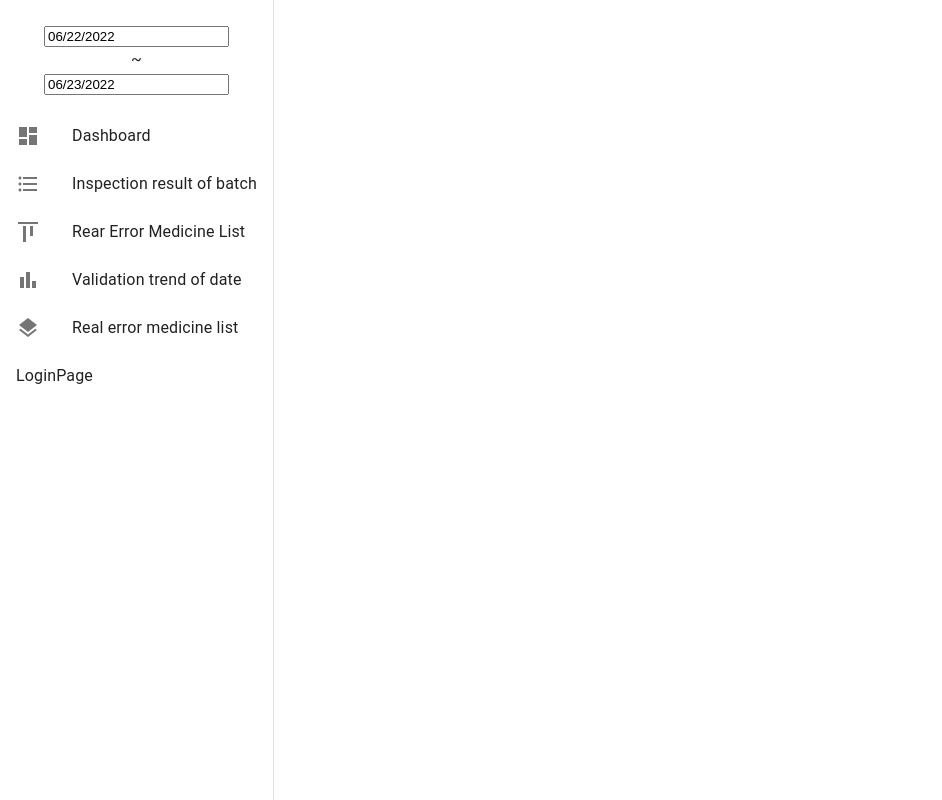
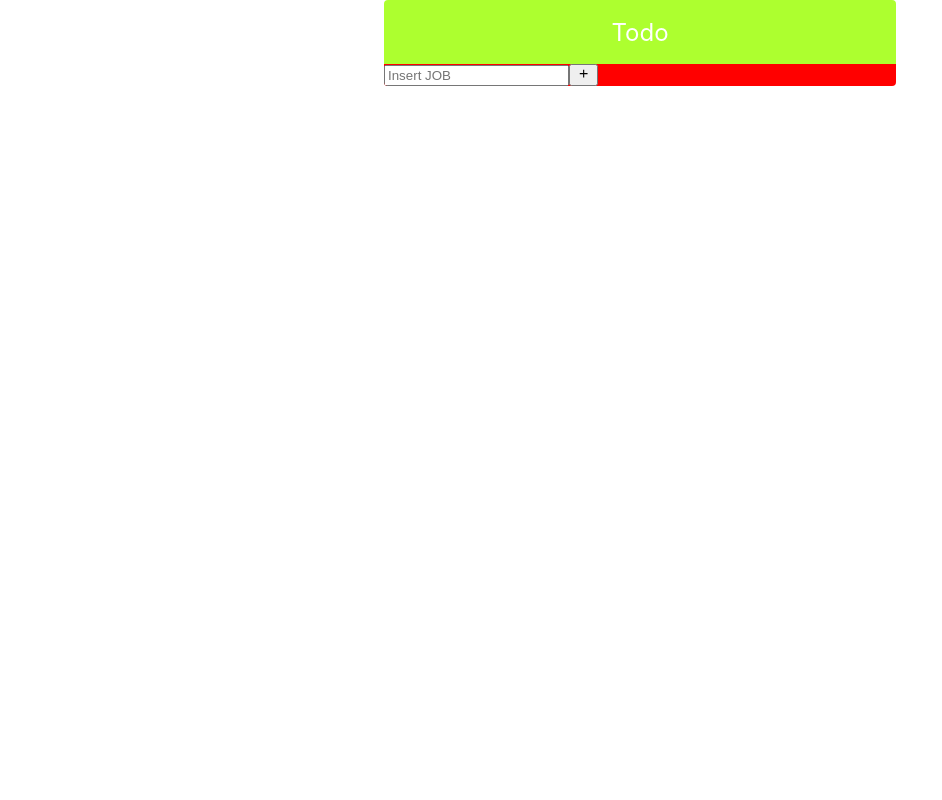
Before and after one commit to kimhaeil/Luna, a React (Create React App) app in the folder lunaclient/: page / in a window 1280 px wide. Shown: the whole page, without its empty margins (0-942 px from the left). Built offline with nearby package versions, Linux system fonts and the light colour scheme.

Commit message:
일정관리 프로젝트(연습02)

```diff
--- a/lunaclient/package.json
+++ b/lunaclient/package.json
@@ -9,16 +9,19 @@
     "@material-ui/icons": "^4.11.3",
     "@mui/icons-material": "^5.6.2",
     "@mui/material": "^5.8.2",
+    "@react-md/icon": "^5.1.3",
     "@testing-library/jest-dom": "^5.16.4",
     "@testing-library/react": "^13.2.0",
     "@testing-library/user-event": "^13.5.0",
     "axios": "^0.27.2",
+    "classnames": "^2.3.1",
     "date-fns": "^2.28.0",
     "immer": "^9.0.15",
     "react": "^17.0.1",
     "react-date-range": "^1.4.0",
     "react-datepicker": "^4.8.0",
     "react-dom": "^17.0.1",
+    "react-icons": "^4.4.0",
     "react-redux": "^8.0.2",
     "react-router-dom": "^6.3.0",
     "react-scripts": "5.0.1",
@@ -26,6 +29,7 @@
     "redux": "^4.2.0",
     "redux-actions": "^2.6.5",
     "redux-devtools-extension": "^2.13.9",
+    "sass": "^1.54.0",
     "styled-components": "^5.3.5",
     "web-vitals": "^2.1.4"
   },
--- a/lunaclient/src/App.js
+++ b/lunaclient/src/App.js
@@ -33,6 +33,10 @@
 
 import LoginPage from './pages/LoginPage';
 
+//Todo App
+import TodoTemplate from './components/Todo/TodoTemplate'
+import TodoInsert from './components/Todo/TodoInsert'
+
 function App() {
 
     const [isShown, setIsShow] = useState(false);
@@ -43,120 +47,123 @@
     };
 
     return (
-        <React.Fragment>
-                <Box sx={{ display: "flex" }}>
-                    <CssBaseline />
-                    <Drawer variant="permanent">
-                        <List component="nav">
-                            <React.Fragment>
-                                <PeriodConditions />
-                                <ListItemButton
-                                    component={RouteLink}
-                                    to="/Dashboard"
-                                >
-                                    <ListItemIcon>
-                                        <DashboardIcon />
-                                    </ListItemIcon>
-                                    <ListItemText primary="Dashboard" />
-                                </ListItemButton>
-                                <ListItemButton
-                                    component={RouteLink}
-                                    to="/ErrList"
-                                >
-                                    <ListItemIcon>
-                                        <FormatListBulletedIcon />
-                                    </ListItemIcon>
-                                    <ListItemText primary="Inspection result of batch" />
-                                </ListItemButton>
-                                <ListItemButton
-                                    component={RouteLink}
-                                    to="/BarChart"
-                                >
-                                    <ListItemIcon>
-                                        <AlignVerticalTopIcon />
-                                    </ListItemIcon>
-                                    <ListItemText primary="Rear Error Medicine List" />
-                                </ListItemButton>
-                                <ListItemButton
-                                    component={RouteLink}
-                                    to="/Chart"
-                                >
-                                    <ListItemIcon>
-                                        <BarChartIcon />
-                                    </ListItemIcon>
-                                    <ListItemText primary="Validation trend of date" />
-                                </ListItemButton>
-                                <ListItemButton
-                                    component={RouteLink}
-                                    to="/ToVerifyMdList"
-                                >
-                                    <ListItemIcon>
-                                        <LayersIcon />
-                                    </ListItemIcon>
-                                    <ListItemText primary="Real error medicine list" />
-                                </ListItemButton>
-                                <ListItemButton
-                                    component={RouteLink}
-                                    to="/LoginPage">
-                                         <ListItemText primary="LoginPage" />
-                                </ListItemButton>
-                            </React.Fragment>
-                        </List>
-                    </Drawer>
-                    <Box
-                        component="main"
-                        sx={{
-                            flexGrow: 1,
-                        }}
-                    >
-                        <Toolbar />
+        <TodoTemplate>
+            <TodoInsert/>
+        </TodoTemplate>
+        // <React.Fragment>
+        //         <Box sx={{ display: "flex" }}>
+        //             <CssBaseline />
+        //             <Drawer variant="permanent">
+        //                 <List component="nav">
+        //                     <React.Fragment>
+        //                         <PeriodConditions />
+        //                         <ListItemButton
+        //                             component={RouteLink}
+        //                             to="/Dashboard"
+        //                         >
+        //                             <ListItemIcon>
+        //                                 <DashboardIcon />
+        //                             </ListItemIcon>
+        //                             <ListItemText primary="Dashboard" />
+        //                         </ListItemButton>
+        //                         <ListItemButton
+        //                             component={RouteLink}
+        //                             to="/ErrList"
+        //                         >
+        //                             <ListItemIcon>
+        //                                 <FormatListBulletedIcon />
+        //                             </ListItemIcon>
+        //                             <ListItemText primary="Inspection result of batch" />
+        //                         </ListItemButton>
+        //                         <ListItemButton
+        //                             component={RouteLink}
+        //                             to="/BarChart"
+        //                         >
+        //                             <ListItemIcon>
+        //                                 <AlignVerticalTopIcon />
+        //                             </ListItemIcon>
+        //                             <ListItemText primary="Rear Error Medicine List" />
+        //                         </ListItemButton>
+        //                         <ListItemButton
+        //                             component={RouteLink}
+        //                             to="/Chart"
+        //                         >
+        //                             <ListItemIcon>
+        //                                 <BarChartIcon />
+        //                             </ListItemIcon>
+        //                             <ListItemText primary="Validation trend of date" />
+        //                         </ListItemButton>
+        //                         <ListItemButton
+        //                             component={RouteLink}
+        //                             to="/ToVerifyMdList"
+        //                         >
+        //                             <ListItemIcon>
+        //                                 <LayersIcon />
+        //                             </ListItemIcon>
+        //                             <ListItemText primary="Real error medicine list" />
+        //                         </ListItemButton>
+        //                         <ListItemButton
+        //                             component={RouteLink}
+        //                             to="/LoginPage">
+        //                                  <ListItemText primary="LoginPage" />
+        //                         </ListItemButton>
+        //                     </React.Fragment>
+        //                 </List>
+        //             </Drawer>
+        //             <Box
+        //                 component="main"
+        //                 sx={{
+        //                     flexGrow: 1,
+        //                 }}
+        //             >
+        //                 <Toolbar />
 
-                        <Container max="lg">
+        //                 <Container max="lg">
 
-                            <Grid container spacing={3}>
-                                <Grid item xs={12}>
-                                    <Paper>
-                                        <Routes>
-                                            <Route
-                                                exact
-                                                path="/Chart"
-                                                element={<Chart />}
-                                            />
-                                            <Route
-                                                exact
-                                                path="/ErrList"
-                                                element={<RealErrorList />}
-                                            />
-                                            <Route
-                                                exact
-                                                path="/BarChart"
-                                                element={
-                                                    <FailedMedicineChart />
-                                                }
-                                            />
-                                            <Route
-                                                exact
-                                                path="/Dashboard"
-                                                element={<Dashboard />}
-                                            />
-                                            <Route
-                                                exact
-                                                path="/ToVerifyMdList"
-                                                element={<ToVerifyMdList />}
-                                            />
-                                            <Route
-                                                exact
-                                                path="/login"
-                                                element={<LoginPage />}
-                                            />
-                                        </Routes>
-                                    </Paper>
-                                </Grid>
-                            </Grid>
-                        </Container>
-                    </Box>
-                </Box>
-        </React.Fragment>
+        //                     <Grid container spacing={3}>
+        //                         <Grid item xs={12}>
+        //                             <Paper>
+        //                                 <Routes>
+        //                                     <Route
+        //                                         exact
+        //                                         path="/Chart"
+        //                                         element={<Chart />}
+        //                                     />
+        //                                     <Route
+        //                                         exact
+        //                                         path="/ErrList"
+        //                                         element={<RealErrorList />}
+        //                                     />
+        //                                     <Route
+        //                                         exact
+        //                                         path="/BarChart"
+        //                                         element={
+        //                                             <FailedMedicineChart />
+        //                                         }
+        //                                     />
+        //                                     <Route
+        //                                         exact
+        //                                         path="/Dashboard"
+        //                                         element={<Dashboard />}
+        //                                     />
+        //                                     <Route
+        //                                         exact
+        //                                         path="/ToVerifyMdList"
+        //                                         element={<ToVerifyMdList />}
+        //                                     />
+        //                                     <Route
+        //                                         exact
+        //                                         path="/login"
+        //                                         element={<LoginPage />}
+        //                                     />
+        //                                 </Routes>
+        //                             </Paper>
+        //                         </Grid>
+        //                     </Grid>
+        //                 </Container>
+        //             </Box>
+        //         </Box>
+        // </React.Fragment>
     );
 }
 export default App;
--- /dev/null
+++ b/lunaclient/src/components/Todo/TodoInsert.js
@@ -0,0 +1,15 @@
+import {MdAdd} from 'react-icons/md'
+import './Todoinsert.scss'
+
+const TodoInsert = () => {
+    return (
+        <form className='TodoInsert'>
+            <input placeholder='Insert JOB'/>
+            <button type='submit'>
+                <MdAdd/>
+            </button>
+        </form>
+    );
+}
+
+export default  TodoInsert
--- /dev/null
+++ b/lunaclient/src/components/Todo/TodoTemplate.js
@@ -0,0 +1,12 @@
+import './TodoTemplate.scss'
+
+const TodoTemplate = ({children}) =>{
+    return (
+        <div className="TodoTemplate">
+            <div className='app-title'>Todo</div>
+            <div className='content'>{children}</div>
+        </div>
+    );
+};
+
+export default TodoTemplate;
--- /dev/null
+++ b/lunaclient/src/components/Todo/TodoTemplate.scss
@@ -0,0 +1,23 @@
+.TodoTemplate{
+    width: 512px;
+    margin-left: auto;
+    margin-right: auto;
+    border-radius: 4px;
+    overflow: hidden;
+
+}
+.app-title{
+    background: greenyellow;
+    color: white;
+    height: 4rem;
+    font-size: 1.5rem;
+    display: flex;
+    align-items:center;
+    justify-content: center;
+
+}
+
+
+.content{
+    background: red;
+}
--- /dev/null
+++ b/lunaclient/src/jsconfig.json
@@ -0,0 +1,5 @@
+{
+    "compilerOptions": {
+        "target": "es2020"
+    }
+}
```
Also changed, not shown: lunaclient/src/components/Todo/Todoinsert.scss (added), 1 other file (tests, documents, lock files or other folders).
